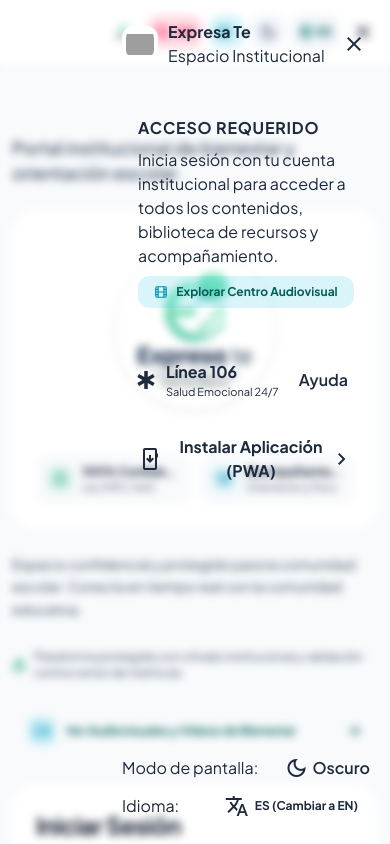
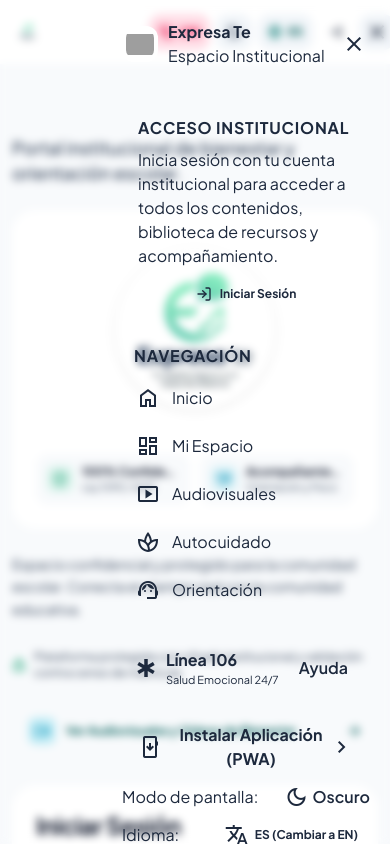
Before and after one commit to jarmerysvillamizar364-source/Expresa-Te, a React (Vite) app: page / in a window 390 px wide. Both pictures are taken after a click on the button "menu". Shown: the top 844 px of the page. Built offline with nearby package versions, Linux system fonts and the light colour scheme; grey boxes are pictures that could not be loaded.

Commit message:
refactor: update UI layout and dev server config
Adjust navigation styling and component sizing for better responsiveness. Configure Vite dev server to allow external network access and set default port to 3000.

```diff
--- a/src/App.tsx
+++ b/src/App.tsx
@@ -22,7 +22,7 @@ import { AudiovisualModal } from './components/AudiovisualModal';
 import { AudiovisualsView } from './components/AudiovisualsView';
 import { EmergencyHelplineModal } from './components/EmergencyHelplineModal';
 import { UserProfileDropdown } from './components/UserProfileDropdown';
-import { PhoneCall, Sun, Moon, Globe, Film } from 'lucide-react';
+import { PhoneCall, Sun, Moon, Globe, Film, LogIn } from 'lucide-react';
 
 export type ActiveScreen =
   | 'inicio'
@@ -314,18 +314,16 @@ export default function App() {
     <div className="bg-slate-50 dark:bg-slate-900 text-slate-800 dark:text-slate-100 font-body-md min-h-screen flex flex-col antialiased selection:bg-cyan-500/20 selection:text-cyan-900 dark:selection:text-cyan-200 transition-colors duration-200">
       {/* Top Web Navigation Header */}
       <header className="fixed top-0 left-0 right-0 z-50 bg-white/95 dark:bg-slate-950/95 backdrop-blur-xl shadow-xs dark:shadow-[0_4px_24px_-4px_rgba(6,182,212,0.12)] border-b border-slate-200 dark:border-slate-800/80 transition-colors duration-200">
-        <div className="max-w-7xl 2xl:max-w-[1440px] mx-auto h-16 sm:h-18 px-2.5 sm:px-4 lg:px-6 flex items-center justify-between gap-1.5 sm:gap-2.5 lg:gap-3">
-          {/* Brand Zone: Project Name "Expresa Te" with its respective logo */}
+        <div className="max-w-7xl 2xl:max-w-[1440px] mx-auto h-16 sm:h-18 px-3 sm:px-4 lg:px-6 flex items-center justify-between gap-2 lg:gap-4">
+          {/* Brand Zone: Logo + "Expresa Te" title, centered vertically */}
           <button
             type="button"
             onClick={() => handleNavigate(!isLoggedIn ? 'login' : isStaff ? 'panel-orientador' : 'inicio')}
-            className="flex items-center gap-2 sm:gap-2.5 text-left cursor-pointer shrink-0 group focus-visible:outline-none focus-visible:ring-2 focus-visible:ring-primary rounded-xl min-w-0"
+            className="flex items-center gap-2 sm:gap-2.5 text-left cursor-pointer shrink-0 group focus-visible:outline-none focus-visible:ring-2 focus-visible:ring-teal-500 rounded-xl"
             title="Expresa Te"
+            aria-label="Expresa Te — Inicio"
           >
-            <span className="text-lg sm:text-xl lg:text-2xl font-black bg-gradient-to-r from-cyan-400 via-teal-300 to-emerald-400 bg-clip-text text-transparent tracking-tight leading-none group-hover:opacity-90 transition-opacity">
-              Expresa Te
-            </span>
-            <div className="w-8 h-8 sm:w-10 sm:h-10 lg:w-11 lg:h-11 p-1 rounded-xl bg-white dark:bg-slate-900 shadow-2xs border border-slate-200 dark:border-slate-800 flex items-center justify-center shrink-0 group-hover:scale-105 transition-transform">
+            <div className="w-8 h-8 sm:w-9 sm:h-9 md:w-10 md:h-10 p-1 rounded-xl bg-white dark:bg-slate-900 shadow-2xs border border-slate-200 dark:border-slate-800 flex items-center justify-center shrink-0 group-hover:scale-105 transition-transform">
               <img
                 alt="Expresa Te Logo"
                 className="w-full h-full object-contain"
@@ -333,12 +331,16 @@ export default function App() {
                 loading="eager"
               />
             </div>
+            <span className="text-lg sm:text-xl font-black bg-gradient-to-r from-cyan-500 via-teal-400 to-emerald-500 dark:from-cyan-400 dark:via-teal-300 dark:to-emerald-400 bg-clip-text text-transparent tracking-tight leading-none group-hover:opacity-90 transition-opacity whitespace-nowrap">
+              Expresa Te
+            </span>
           </button>
 
-          {/* Center Navigation Zone: Shown on lg+ ONLY after user logs in */}
-          {isLoggedIn ? (
-            /* Desktop Web Navigation Links (Rendered ONLY after user logs in) */
-            <nav className="hidden lg:flex items-center gap-1 xl:gap-1.5 min-w-0" aria-label="Navegación principal">
+          {/* Center Navigation Zone: Horizontal options ordered and aligned cleanly */}
+          <nav
+            className="hidden lg:flex items-center justify-center gap-1 xl:gap-1.5 flex-1 max-w-2xl px-2 min-w-0"
+            aria-label="Navegación principal"
+          >
             {navItems.map((item) => {
               const active = isNavActive(item.id);
               return (
@@ -346,47 +348,34 @@ export default function App() {
                   key={item.id}
                   type="button"
                   onClick={() => handleNavigate(item.id)}
-                    className={`flex items-center gap-1 xl:gap-1.5 h-8.5 xl:h-9.5 px-2 xl:px-3 rounded-xl text-xs xl:text-sm font-semibold transition-all cursor-pointer whitespace-nowrap active:scale-[0.98] shrink-0 ${
+                  className={`inline-flex items-center justify-center gap-1.5 h-9 sm:h-9.5 px-2.5 xl:px-3 rounded-xl text-xs xl:text-sm font-semibold transition-all cursor-pointer whitespace-nowrap active:scale-[0.98] shrink-0 ${
                     active
-                        ? 'bg-primary-fixed/40 text-primary shadow-2xs font-bold'
-                        : 'text-on-surface-variant hover:text-on-surface hover:bg-surface-container-low'
+                      ? 'bg-teal-500/15 dark:bg-teal-500/20 text-teal-800 dark:text-teal-200 border border-teal-500/30 shadow-2xs font-bold'
+                      : 'text-slate-600 dark:text-slate-300 hover:text-slate-900 dark:hover:text-white hover:bg-slate-100 dark:hover:bg-slate-800/70 border border-transparent'
                   }`}
                 >
-                    <span className="material-symbols-outlined text-[17px] xl:text-[18px]">
+                  <span className="material-symbols-outlined text-[18px] xl:text-[19px] shrink-0">
                     {item.icon}
                   </span>
-                    <span className="hidden xl:inline">{item.label}</span>
-                    <span className="xl:hidden text-xs">{item.shortLabel || item.label}</span>
+                  <span>{item.label}</span>
                 </button>
               );
             })}
           </nav>
-          ) : null}
 
-          {/* Controls Zone: Línea 106 (destacado en rojo/rosa) + Tema (Claro/Oscuro) + Idioma (ES / EN) */}
-          <div className="flex items-center gap-1.5 sm:gap-2 lg:gap-2.5 shrink-0">
-            {/* Botón de ayuda/emergencia: "Línea 106" destacado en tono rojo/rosa suave */}
+          {/* Controls Zone: Línea 106 + Tema + Idioma + Perfil / Iniciar Sesión + Menú móvil */}
+          <div className="flex items-center justify-end gap-1.5 sm:gap-2 shrink-0">
+            {/* Botón de ayuda/emergencia: "Línea 106" destacado en tono rojo/rosa */}
             <button
               type="button"
               onClick={() => setShowEmergencyModal(true)}
               title={lang === 'es' ? 'Línea 106 de Crisis y Ayuda Inmediata' : 'Line 106 Crisis & Immediate Support'}
-              className="inline-flex items-center gap-1 sm:gap-1.5 h-8.5 sm:h-9 md:h-10 px-2 sm:px-2.5 md:px-3 rounded-xl bg-rose-500/15 hover:bg-rose-500/25 text-rose-500 dark:text-rose-400 border border-rose-500/30 text-xs font-bold transition-all active:scale-[0.98] cursor-pointer whitespace-nowrap shrink-0 shadow-[0_0_12px_rgba(244,63,94,0.15)] group min-w-[36px]"
+              aria-label={lang === 'es' ? 'Línea 106 de Ayuda Inmediata' : 'Line 106 Immediate Support'}
+              className="inline-flex items-center justify-center gap-1.5 h-9 sm:h-9.5 px-2.5 sm:px-3 rounded-xl bg-rose-500/15 hover:bg-rose-500/25 text-rose-600 dark:text-rose-400 border border-rose-500/30 text-xs font-bold transition-all active:scale-[0.98] cursor-pointer whitespace-nowrap shrink-0 shadow-[0_0_12px_rgba(244,63,94,0.12)] group"
             >
-              <PhoneCall className="w-3.5 h-3.5 text-rose-500 dark:text-rose-400 group-hover:scale-110 transition-transform" />
+              <PhoneCall className="w-3.5 h-3.5 text-rose-600 dark:text-rose-400 group-hover:scale-110 transition-transform shrink-0" />
               <span className="hidden sm:inline">{lang === 'es' ? 'Línea 106' : 'Line 106'}</span>
-              <span className="sm:hidden font-mono">106</span>
-            </button>
-
-            {/* Botón de acceso directo: "Audiovisuales" */}
-            <button
-              type="button"
-              onClick={() => handleNavigate('audiovisuales')}
-              title={lang === 'es' ? 'Abrir Centro de Videos y Audiovisuales' : 'Open Audiovisual Media Hub'}
-              className="inline-flex items-center gap-1 sm:gap-1.5 h-8.5 sm:h-9 md:h-10 px-2 sm:px-2.5 md:px-3 rounded-xl bg-cyan-500/15 hover:bg-cyan-500/25 text-teal-800 dark:text-cyan-300 border border-cyan-500/30 text-xs font-bold transition-all active:scale-[0.98] cursor-pointer whitespace-nowrap shrink-0 shadow-[0_0_12px_rgba(6,182,212,0.15)] group min-w-[36px]"
-            >
-              <Film className="w-3.5 h-3.5 text-cyan-600 dark:text-cyan-400 group-hover:scale-110 transition-transform" />
-              <span className="hidden sm:inline">{lang === 'es' ? 'Audiovisuales' : 'Media Hub'}</span>
-              <span className="sm:hidden hidden min-[360px]:inline text-xs">{lang === 'es' ? 'Videos' : 'Media'}</span>
+              <span className="sm:hidden font-mono font-bold">106</span>
             </button>
 
             {/* In-App PWA Install Trigger (Header variant shown on 2xl+ screens) */}
@@ -428,7 +417,7 @@ export default function App() {
                   ? 'Cambiar a Modo Oscuro'
                   : 'Switch to Dark Mode'
               }
-              className="w-8.5 h-8.5 sm:w-9 sm:h-9 md:w-10 md:h-10 rounded-xl bg-slate-100 hover:bg-slate-200 dark:bg-slate-800 dark:hover:bg-slate-700 text-slate-700 dark:text-amber-400 border border-slate-300 dark:border-slate-700/80 hover:border-cyan-500/40 transition-all active:scale-[0.98] cursor-pointer flex items-center justify-center shrink-0 shadow-xs"
+              className="w-9 h-9 sm:w-9.5 sm:h-9.5 rounded-xl bg-slate-100 hover:bg-slate-200 dark:bg-slate-800 dark:hover:bg-slate-700 text-slate-700 dark:text-amber-400 border border-slate-300 dark:border-slate-700/80 hover:border-teal-500/40 transition-all active:scale-[0.98] cursor-pointer flex items-center justify-center shrink-0 shadow-2xs"
             >
               {darkMode ? (
                 <Sun className="w-4 h-4 text-amber-400 transition-transform duration-300 hover:rotate-45" />
@@ -443,16 +432,16 @@ export default function App() {
               onClick={handleToggleLanguage}
               title={lang === 'es' ? 'Cambiar a inglés (Switch to English)' : 'Cambiar a español (Switch to Spanish)'}
               aria-label={lang === 'es' ? 'Cambiar idioma a inglés' : 'Switch language to Spanish'}
-              className="h-8.5 sm:h-9 md:h-10 px-2 sm:px-2.5 md:px-3 rounded-xl bg-slate-100 hover:bg-slate-200 dark:bg-slate-900/80 dark:hover:bg-slate-800 text-slate-800 dark:text-slate-200 border border-slate-300 dark:border-slate-700/60 hover:border-cyan-500/40 transition-all active:scale-95 cursor-pointer flex items-center gap-1 sm:gap-1.5 shrink-0 font-bold text-xs group shadow-xs"
+              className="h-9 sm:h-9.5 px-2.5 rounded-xl bg-slate-100 hover:bg-slate-200 dark:bg-slate-900/80 dark:hover:bg-slate-800 text-slate-800 dark:text-slate-200 border border-slate-300 dark:border-slate-700/60 hover:border-teal-500/40 transition-all active:scale-95 cursor-pointer flex items-center justify-center gap-1.5 shrink-0 font-bold text-xs group shadow-2xs"
             >
-              <Globe className="w-3.5 h-3.5 text-teal-700 dark:text-cyan-400 group-hover:rotate-12 transition-transform" />
+              <Globe className="w-3.5 h-3.5 text-teal-700 dark:text-cyan-400 group-hover:rotate-12 transition-transform shrink-0" />
               <span className="uppercase font-extrabold text-teal-800 dark:text-cyan-300">
                 {lang.toUpperCase()}
               </span>
             </button>
 
-            {/* User Profile Dropdown Menu (Shown ONLY when logged in) */}
-            {isLoggedIn && (
+            {/* User Profile Dropdown Menu (Shown when logged in) or Login button (when not logged in) */}
+            {isLoggedIn ? (
               <UserProfileDropdown
                 lang={lang}
                 userName={userName}
@@ -471,14 +460,29 @@ export default function App() {
                 onOpenEmergencyModal={() => setShowEmergencyModal(true)}
                 activeScreen={activeScreen}
               />
+            ) : (
+              <button
+                type="button"
+                onClick={() => handleNavigate('login')}
+                title={lang === 'es' ? 'Iniciar Sesión Institucional' : 'Sign In'}
+                aria-label={lang === 'es' ? 'Iniciar Sesión' : 'Sign In'}
+                className={`inline-flex items-center justify-center gap-1.5 h-9 sm:h-9.5 px-2.5 sm:px-3 rounded-xl font-bold text-xs transition-all active:scale-95 cursor-pointer whitespace-nowrap shrink-0 shadow-2xs ${
+                  activeScreen === 'login'
+                    ? 'bg-primary text-on-primary ring-2 ring-primary/30 shadow-xs'
+                    : 'bg-primary-container text-on-primary hover:opacity-95'
+                }`}
+              >
+                <LogIn className="w-3.5 h-3.5 shrink-0" />
+                <span className="hidden sm:inline">{lang === 'es' ? 'Iniciar Sesión' : 'Sign In'}</span>
+              </button>
             )}
 
             {/* Hamburger button for mobile / tablet drawer */}
             <button
               type="button"
               onClick={() => setMenuOpen(!menuOpen)}
-              aria-label="Abrir menú de navegación"
-              className="lg:hidden w-8.5 h-8.5 sm:w-9 sm:h-9 md:w-10 md:h-10 flex items-center justify-center rounded-xl bg-surface-container-low hover:bg-surface-container text-on-surface border border-outline-variant/30 transition-colors active:scale-95 cursor-pointer shrink-0"
+              aria-label={menuOpen ? 'Cerrar menú de navegación' : 'Abrir menú de navegación'}
+              className="lg:hidden w-9 h-9 sm:w-9.5 sm:h-9.5 flex items-center justify-center rounded-xl bg-slate-100 hover:bg-slate-200 dark:bg-slate-800 dark:hover:bg-slate-700 text-slate-800 dark:text-slate-100 border border-slate-300 dark:border-slate-700 transition-colors active:scale-95 cursor-pointer shrink-0"
             >
               <span className="material-symbols-outlined text-[20px]">
                 {menuOpen ? 'close' : 'menu'}
@@ -612,9 +616,10 @@ export default function App() {
                   </div>
                 </>
               ) : (
+                <div className="space-y-3">
                   <div className="p-4 bg-surface-container-low rounded-2xl border border-outline-variant/30 space-y-2">
                     <span className="font-label-sm font-bold text-primary uppercase tracking-wider block">
-                    Acceso Requerido
+                      {lang === 'es' ? 'Acceso Institucional' : 'Institutional Access'}
                     </span>
                     <p className="font-body-sm text-on-surface-variant">
                       {lang === 'es'
@@ -623,12 +628,36 @@ export default function App() {
                     </p>
                     <button
                       type="button"
-                    onClick={() => handleNavigate('audiovisuales')}
-                    className="w-full mt-2 flex items-center justify-center gap-2 px-3 py-2 rounded-xl bg-cyan-500/15 hover:bg-cyan-500/25 text-teal-800 dark:text-cyan-300 font-bold text-xs border border-cyan-500/30 cursor-pointer transition-all active:scale-98"
+                      onClick={() => handleNavigate('login')}
+                      className="w-full mt-2 flex items-center justify-center gap-2 px-3.5 py-2.5 rounded-xl bg-primary text-on-primary font-bold text-xs cursor-pointer shadow-xs active:scale-98 transition-all"
                     >
-                    <Film className="w-3.5 h-3.5 text-cyan-600 dark:text-cyan-400" />
-                    <span>{lang === 'es' ? 'Explorar Centro Audiovisual' : 'Explore Audiovisual Media'}</span>
+                      <LogIn className="w-4 h-4" />
+                      <span>{lang === 'es' ? 'Iniciar Sesión' : 'Sign In'}</span>
                     </button>
+                  </div>
+
+                  <div className="flex flex-col gap-1 pt-1">
+                    <span className="font-label-sm font-bold text-on-surface-variant uppercase tracking-wider px-3 mb-1">
+                      {lang === 'es' ? 'Navegación' : 'Navigation'}
+                    </span>
+                    {navItems.map((item) => (
+                      <button
+                        key={item.id}
+                        type="button"
+                        onClick={() => handleNavigate(item.id)}
+                        className={`w-full flex items-center gap-3 px-3.5 py-2.5 rounded-xl font-label-md text-left transition-colors cursor-pointer ${
+                          activeScreen === item.id
+                            ? 'bg-primary text-on-primary font-bold shadow-xs'
+                            : 'text-on-surface hover:bg-surface-container-low'
+                        }`}
+                      >
+                        <span className="material-symbols-outlined text-[20px]">
+                          {item.icon}
+                        </span>
+                        <span>{item.label}</span>
+                      </button>
+                    ))}
+                  </div>
                 </div>
               )}
 
--- a/src/components/UserProfileDropdown.tsx
+++ b/src/components/UserProfileDropdown.tsx
@@ -114,16 +114,16 @@ export const UserProfileDropdown: React.FC<UserProfileDropdownProps> = ({
         aria-expanded={isOpen}
         aria-haspopup="true"
         aria-label={lang === 'es' ? 'Menú de opciones de usuario' : 'User profile options menu'}
-        className={`h-9 sm:h-10 pl-1.5 pr-2 sm:pl-2 sm:pr-3 rounded-xl font-label-sm font-bold shadow-xs hover:shadow-sm active:scale-[0.98] transition-all cursor-pointer flex items-center gap-1.5 sm:gap-2 shrink-0 border border-outline-variant/30 ${
+        className={`h-9 sm:h-9.5 pl-1.5 pr-2 sm:pl-2 sm:pr-3 rounded-xl font-label-sm font-bold shadow-xs hover:shadow-sm active:scale-[0.98] transition-all cursor-pointer flex items-center gap-1.5 sm:gap-2 shrink-0 border border-outline-variant/30 ${
           isOpen
             ? 'bg-primary text-on-primary ring-2 ring-primary/30'
             : 'bg-primary-container text-on-primary hover:opacity-95'
         }`}
       >
-        <div className="w-6 h-6 sm:w-7 sm:h-7 rounded-lg bg-white/20 flex items-center justify-center font-bold text-xs uppercase shadow-2xs">
+        <div className="w-6 h-6 sm:w-6.5 sm:h-6.5 rounded-lg bg-white/20 flex items-center justify-center font-bold text-xs uppercase shadow-2xs shrink-0">
           {getInitials(userName, userEmail)}
         </div>
-        <span className="hidden sm:inline max-w-[110px] md:max-w-[130px] truncate text-left text-xs sm:text-sm">
+        <span className="hidden md:inline max-w-[100px] xl:max-w-[130px] truncate text-left text-xs sm:text-sm">
           {userName || (userEmail ? userEmail.split('@')[0] : 'Usuario')}
         </span>
         <span
--- a/vite.config.ts
+++ b/vite.config.ts
@@ -106,6 +106,9 @@ export default defineConfig(() => {
       },
     },
     server: {
+      host: '0.0.0.0',
+      port: 3000,
+      allowedHosts: true as const,
       // HMR is disabled in AI Studio via DISABLE_HMR env var.
       // Do not modify—file watching is disabled to prevent flickering during agent edits.
       hmr: process.env.DISABLE_HMR !== 'true',
```
Lines whose indentation alone changed are shown as unchanged.
